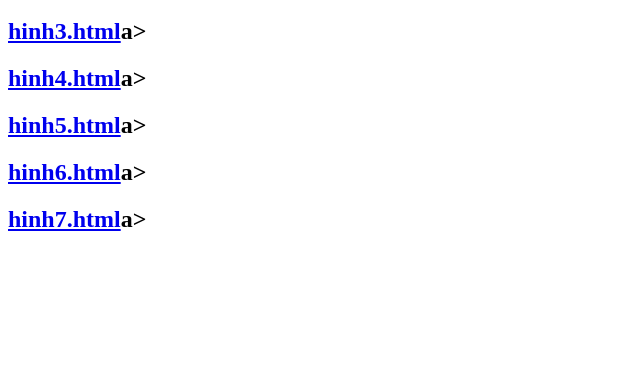
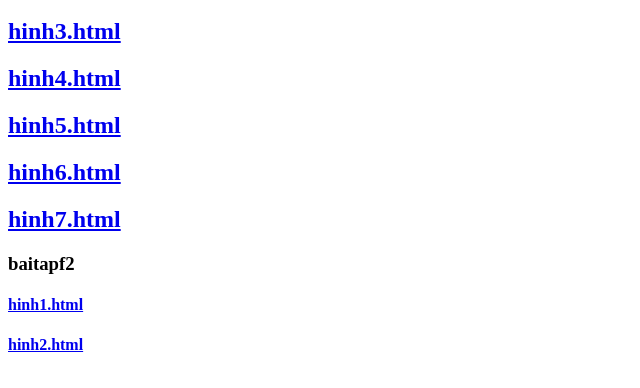
Before and after one commit to KinBigT/THien12a1.github.io, a plain HTML site: page index.html in a window 1280 px wide. Shown: the part 48-436 px from the top of the page, without its empty margins (0-640 px from the left). Drawn offline with Linux system fonts and the light colour scheme.

Commit message:
Update index.html

```diff
--- a/index.html
+++ b/index.html
@@ -5,10 +5,13 @@
   </header>
   <body>
     <h1>baitapf1</h1>
-    <h2><a href="baitapf1/hinh3.hmtl">hinh3.html</a>a></h2>
-    <h2><a href="baitapf1/hinh4.hmtl">hinh4.html</a>a></h2>
-    <h2><a href="baitapf1/hinh5.hmtl">hinh5.html</a>a></h2>
-    <h2><a href="baitapf1/hinh6.hmtl">hinh6.html</a>a></h2>
-    <h2><a href="baitapf1/hinh7.hmtl">hinh7.html</a>a></h2>
+    <h2><a href="baitapf1/hinh3.hmtl">hinh3.html</a></h2>
+    <h2><a href="baitapf1/hinh4.hmtl">hinh4.html</a></h2>
+    <h2><a href="baitapf1/hinh5.hmtl">hinh5.html</a></h2>
+    <h2><a href="baitapf1/hinh6.hmtl">hinh6.html</a></h2>
+    <h2><a href="baitapf1/hinh7.hmtl">hinh7.html</a></h2>
+     <h3>baitapf2</h3>
+    <h4><a href="baitapf2/hinh1.hmtl">hinh1.html</a></h4>
+    <h4><a href="baitapf2/hinh2.hmtl">hinh2.html</a></h4>
   </body>
 </html>
```
